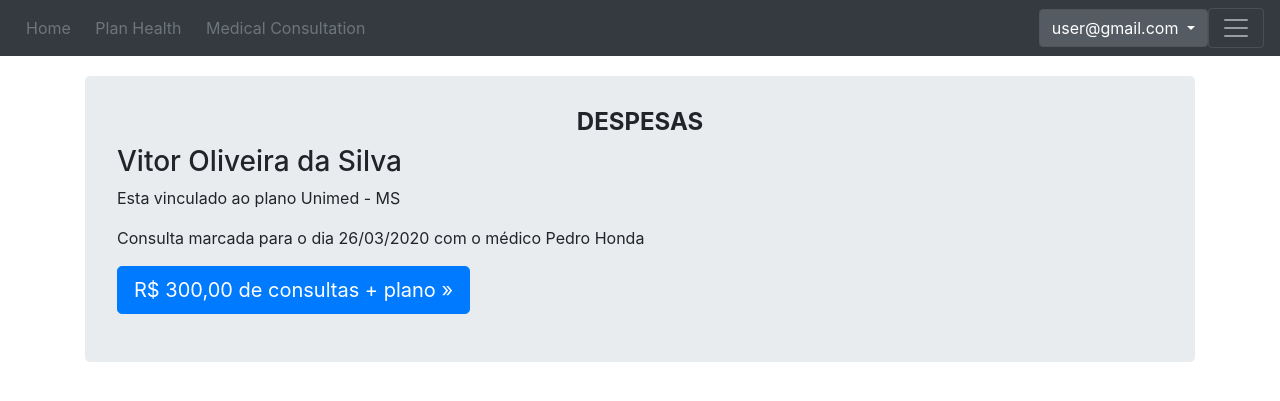
After one commit to vit10load/plan-health-medical, a CodeIgniter app: page /database/index.php/home/index in a window 1280 px wide. The commit adds this page. Shown: the top 401 px of the page. Run offline with CodeIgniter, Linux system fonts and the light colour scheme.

Commit message:
include css file home and change query for plan health

```diff
--- a/application/config/routes.php
+++ b/application/config/routes.php
@@ -53,6 +53,7 @@
 $route['404_override'] = '';
 $route['translate_uri_dashes'] = FALSE;
 
+$route['home'] = 'home/index';
 $route['plan'] = 'plan/index';
 $route['plan/create'] = 'plan/create';
 $route['query'] = 'query/index';
--- /dev/null
+++ b/application/controllers/Home.php
@@ -0,0 +1,19 @@
+<?php
+defined('BASEPATH') OR exit('No direct script access allowed');
+
+class Home extends CI_Controller {
+
+    public function __construct(){
+
+        parent::__construct();
+        $this->load->helper('url');
+        $this->load->library('session');
+    }
+
+    public function index(){
+
+        return $this->load->view('home');
+    }
+
+
+}
--- /dev/null
+++ b/application/views/home.php
@@ -0,0 +1,69 @@
+<!doctype html>
+<html lang="en">
+
+<head>
+    <!-- Required meta tags -->
+    <meta charset="utf-8">
+    <meta name="viewport" content="width=device-width, initial-scale=1, shrink-to-fit=no">
+
+    <!-- Bootstrap CSS -->
+    <link async rel="stylesheet" href="http://stackpath.bootstrapcdn.com/bootstrap/4.4.1/css/bootstrap.min.css"
+        integrity="sha384-Vkoo8x4CGsO3+Hhxv8T/Q5PaXtkKtu6ug5TOeNV6gBiFeWPGFN9MuhOf23Q9Ifjh" crossorigin="anonymous">
+    <link rel="stylesheet" href="<?php echo base_url('css/home.css'); ?>" />
+    <title>Engenharia de software 2</title>
+</head>
+
+<body>
+
+    <nav class="navbar navbar-dark bg-dark">
+        <div class="bg-dark">
+            <a class="text-muted" href="#">Home</a>
+            <a class="text-muted" href="#">Plan Health</a>
+            <a class="text-muted" href="#">Medical Consultation</a>
+        </div>
+        <div class="dropdown show">
+            <a class="btn btn-secondary dropdown-toggle" href="#" role="button" id="dropdownMenuLink"
+                data-toggle="dropdown" aria-haspopup="true" aria-expanded="false">
+                user@gmail.com
+            </a>
+            <div class="dropdown-menu" aria-labelledby="dropdownMenuLink">
+                <a class="dropdown-item" href="#">Your Profile</a>
+                <a class="dropdown-item" href="#">Settings</a>
+                <a class="dropdown-item" href="#">Logout</a>
+            </div>
+        </div>
+        <button class="navbar-toggler" type="button" data-toggle="collapse" aria-expanded="false"
+            aria-label="Toggle navigation">
+            <span class="navbar-toggler-icon"></span>
+        </button>
+
+    </nav>
+    <div class="container">
+
+        <!-- Main component for a primary marketing message or call to action -->
+        <div class="jumbotron">
+            <h4>Despesas</h4>
+            <h3>Vitor Oliveira da Silva</h3>
+            <p>Esta vinculado ao plano Unimed - MS</p>
+            <p>Consulta marcada para o dia 26/03/2020 com o médico Pedro Honda</p>
+            <p>
+                <a class="btn btn-lg btn-primary" href="" role="button">R$ 300,00 de consultas + plano
+                    &raquo;</a>
+            </p>
+        </div>
+
+    </div> <!-- /container -->
+
+    <script src="https://code.jquery.com/jquery-3.4.1.slim.min.js"
+        integrity="sha384-J6qa4849blE2+poT4WnyKhv5vZF5SrPo0iEjwBvKU7imGFAV0wwj1yYfoRSJoZ+n" crossorigin="anonymous">
+    </script>
+    <script src="https://cdn.jsdelivr.net/npm/popper.js@1.16.0/dist/umd/popper.min.js"
+        integrity="sha384-Q6E9RHvbIyZFJoft+2mJbHaEWldlvI9IOYy5n3zV9zzTtmI3UksdQRVvoxMfooAo" crossorigin="anonymous">
+    </script>
+    <script src="https://stackpath.bootstrapcdn.com/bootstrap/4.4.1/js/bootstrap.min.js"
+        integrity="sha384-wfSDF2E50Y2D1uUdj0O3uMBJnjuUD4Ih7YwaYd1iqfktj0Uod8GCExl3Og8ifwB6" crossorigin="anonymous">
+    </script>
+
+</body>
+
+</html>
--- a/application/views/query_index.php
+++ b/application/views/query_index.php
@@ -6,7 +6,7 @@ if (!($this->session->has_userdata('user_id') and $this->session->has_userdata('
 
 }elseif ($this->session->userdata('user_type') === 'paciente') {
 
-    redirect('user/user_logout');
+    redirect('home');
 
 }
 
--- /dev/null
+++ b/css/home.css
@@ -0,0 +1,37 @@
+/*DESKTOP - CONTEUDO MEIO*/
+
+
+/*** TITULOS ****/
+
+h4 {
+    text-align: center;
+    font-weight: bold;
+    text-transform: uppercase;
+}
+
+
+/**** TITULOS ****/
+
+.dropdown {
+    display: block;
+    margin: auto;
+    margin-right: 0px !important;
+}
+
+.jumbotron {
+    padding: 2rem 2rem !important;
+}
+
+.text-muted {
+    text-decoration: none !important;
+    padding: 10px;
+}
+
+.text-muted:hover {
+    color: #fff !important;
+}
+
+.container {
+    margin-top: 20px !important;
+    margin-bottom: 20px !important;
+}
```
Also changed, not shown: application/controllers/Plan.php (+19 -1 lines), application/models/Plan_model.php (+12 -8 lines), application/views/plan_profile.php (+58 -14 lines), application/views/welcome_message.php (deleted, +0 -89 lines), application/views/plan_health.php (deleted).
